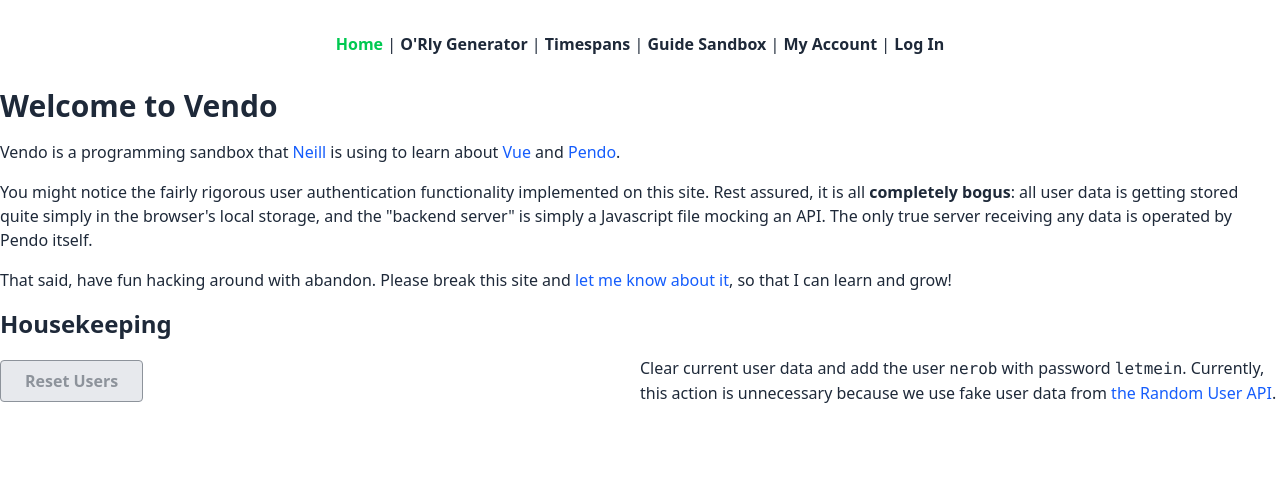
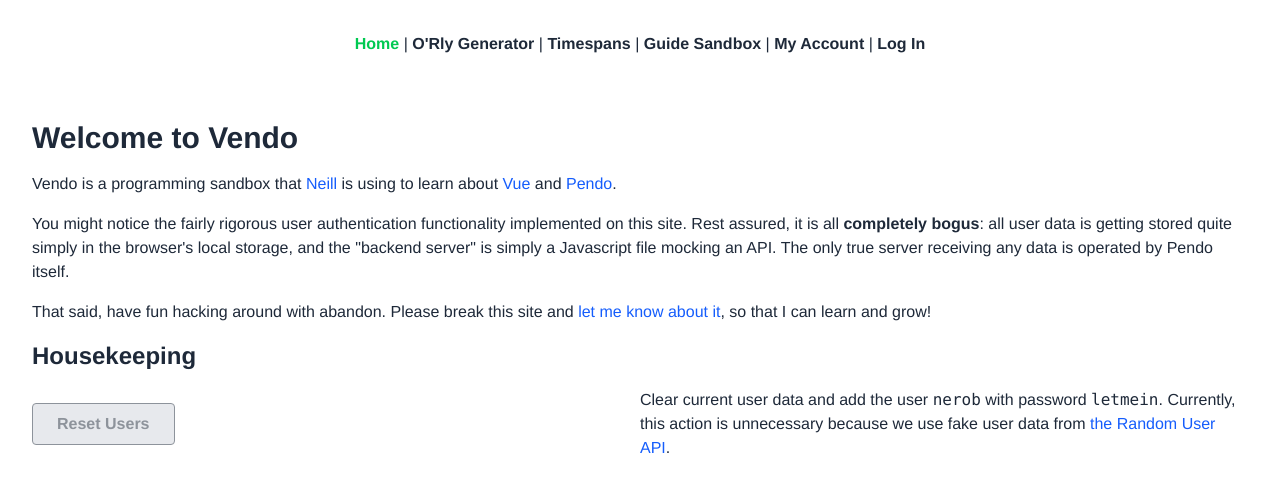
Before and after one commit to neillrobson/vendo, a Vue app: page / in a window 1280 px wide. Shown: the top 492 px of the page. Built offline with nearby package versions, Linux system fonts and the light colour scheme.

Commit message:
Tailwind migration stuff

```diff
--- a/eslint.config.js
+++ b/eslint.config.js
@@ -7,11 +7,20 @@ import eslintPluginVue from 'eslint-plugin-vue';
 export default defineConfig(
     {
         languageOptions: {
-            ecmaVersion: 2020
+            ecmaVersion: 2020,
+            globals: {
+                ...globals.node,
+                ...globals.browser
+            }
         }
     },
     js.configs.recommended,
     ...eslintPluginVue.configs['flat/recommended'],
+    {
+        rules: {
+            'vue/multi-word-component-names': 'off'
+        }
+    },
     {
         files: ['**/*.spec.{j,t}s?(x)'],
         languageOptions: {
--- a/src/style/main.css
+++ b/src/style/main.css
@@ -1,4 +1,8 @@
 @import "tailwindcss";
+
+@theme {
+    --font-sans: 'Avenir', 'Helvetica', 'Arial', 'sans-serif';
+}
 
 body {
     @apply font-sans antialiased text-gray-800;
@@ -130,3 +134,8 @@ select:focus {
 .divider {
     @apply border-t border-gray-400 my-4;
 }
+
+@utility container {
+    margin-inline: auto;
+    padding: 2rem;
+}
--- a/src/views/Login.vue
+++ b/src/views/Login.vue
@@ -1,23 +1,14 @@
 <template>
     <div class="container">
-        <img
-            class="mx-auto"
-            src="@/assets/logo.png"
-            alt="Vue logo">
+        <img class="mx-auto" src="@/assets/logo.png" alt="Vue logo" />
         <form @submit.prevent="handleSubmit">
-            <div
-                v-if="authStatus === STATUS_LOADING"
-                class="message">
+            <div v-if="authStatus === STATUS_LOADING" class="message">
                 Logging in...
             </div>
-            <div
-                v-if="authStatus === STATUS_SUCCESS"
-                class="message positive">
+            <div v-if="authStatus === STATUS_SUCCESS" class="message positive">
                 You are authenticated!
             </div>
-            <div
-                v-if="authStatus === STATUS_ERROR"
-                class="message negative">
+            <div v-if="authStatus === STATUS_ERROR" class="message negative">
                 Invalid credentials
             </div>
             <div class="card p-4">
@@ -27,7 +18,7 @@
                         v-model="username"
                         type="text"
                         name="username"
-                        placeholder="Username">
+                        placeholder="Username" />
                 </div>
                 <div class="icon input">
                     <font-awesome-icon icon="lock" />
@@ -35,13 +26,9 @@
                         v-model="password"
                         type="password"
                         name="password"
-                        placeholder="Password">
+                        placeholder="Password" />
                 </div>
-                <button
-                    class="primary button"
-                    type="submit">
-                    Log in
-                </button>
+                <button class="primary button" type="submit">Log in</button>
             </div>
         </form>
     </div>
@@ -49,7 +36,12 @@
 
 <script>
 import { mapState, mapActions } from 'vuex';
-import { LOGIN, STATUS_SUCCESS, STATUS_LOADING, STATUS_ERROR } from '@/store/types/auth';
+import {
+    LOGIN,
+    STATUS_SUCCESS,
+    STATUS_LOADING,
+    STATUS_ERROR
+} from '@/store/types/auth';
 import { FontAwesomeIcon } from '@fortawesome/vue-fontawesome';
 import { library } from '@fortawesome/fontawesome-svg-core';
 import { faUser, faLock } from '@fortawesome/free-solid-svg-icons';
@@ -71,7 +63,7 @@ export default {
         };
     },
     computed: mapState({
-        authStatus: state => state.auth.status
+        authStatus: (state) => state.auth.status
     }),
     methods: {
         ...mapActions({
@@ -95,6 +87,8 @@ export default {
 </script>
 
 <style lang="postcss" scoped>
+@reference '../style/main.css';
+
 .container {
     max-width: 450px;
 }
--- a/tailwind.config.js
+++ /dev/null
@@ -1,16 +0,0 @@
-module.exports = {
-    content: ['./src/**/*.vue'],
-    theme: {
-        fontFamily: {
-            sans: ['Avenir', 'Helvetica', 'Arial', 'sans-serif']
-        },
-        container: {
-            center: true,
-            padding: '2rem'
-        }
-    },
-    variants: {
-        backgroundColor: ['responsive', 'hover', 'focus', 'active']
-    },
-    plugins: []
-};
--- a/vite.config.js
+++ b/vite.config.js
@@ -4,13 +4,11 @@ import tailwindcss from '@tailwindcss/vite';
 import { fileURLToPath, URL } from 'node:url';
 
 export default defineConfig({
-    plugins: [
-        vue(),
-        tailwindcss(),
-    ],
+    base: '/vendo/',
+    plugins: [vue(), tailwindcss()],
     resolve: {
         alias: {
-            '@': fileURLToPath(new URL('./src', import.meta.url)),
+            '@': fileURLToPath(new URL('./src', import.meta.url))
         }
     }
-})
+});
```
